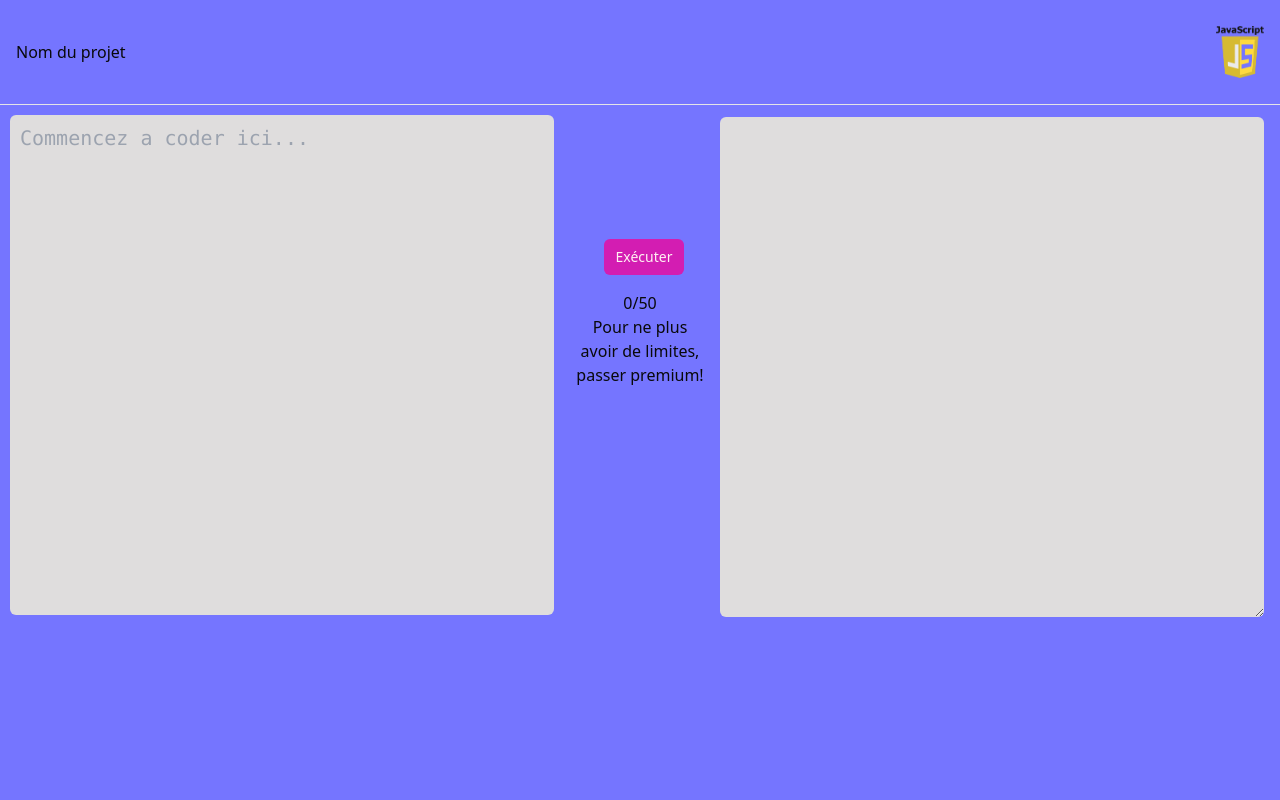
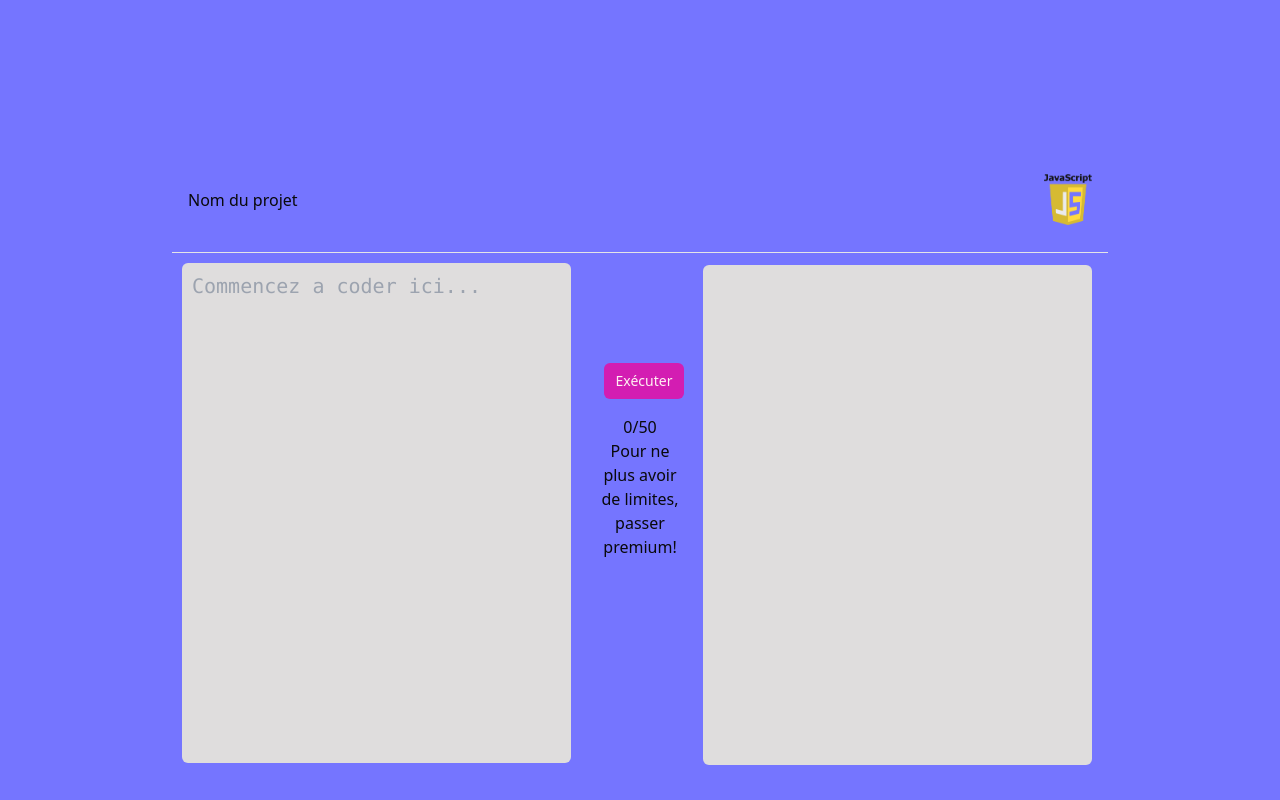
Before and after one commit to WildCodeSchool/2023-11-wns-bleu-g1, a Next.js app in the folder frontend/: page /coding/codingPage in a window 1280 px wide. Built offline with nearby package versions, Linux system fonts and the light colour scheme.

Commit message:
feat: some changes

```diff
--- a/frontend/src/pages/coding/codingPage.tsx
+++ b/frontend/src/pages/coding/codingPage.tsx
@@ -85,8 +85,11 @@ function CodingPage() {
 	};
 
 	return (
-		<main className="min-h-[100vh]">
-			<div className="">
+		<main
+			className={`flex min-h-screen flex-col items-center justify-center overflow-scroll md:min-h-[100vh] md:w-full`}
+		>
+			{/*<Topbar />*/}
+			<div className="container mx-auto">
 				<div id="coddingTopInfo" className="flex w-full relative border-b">
 					<h1 className="flex flex-1 justify-start align-middle items-center pl-4">
 						Nom du projet
@@ -153,7 +156,7 @@ function CodingPage() {
 					>
 						<Textarea
 							readOnly={true}
-							className="left-0 leading-[20pt] text-[15pt] ml-4 mt-4 md:mt-3 p-2.5 bg-input"
+							className="left-0 leading-[20pt] text-[15pt] ml-4 mt-4 md:mt-3 p-2.5 bg-input resize-none"
 							value={showResult}
 						/>
 					</div>
```
Also changed, not shown: 1 other file (tests, documents, lock files or other folders).
